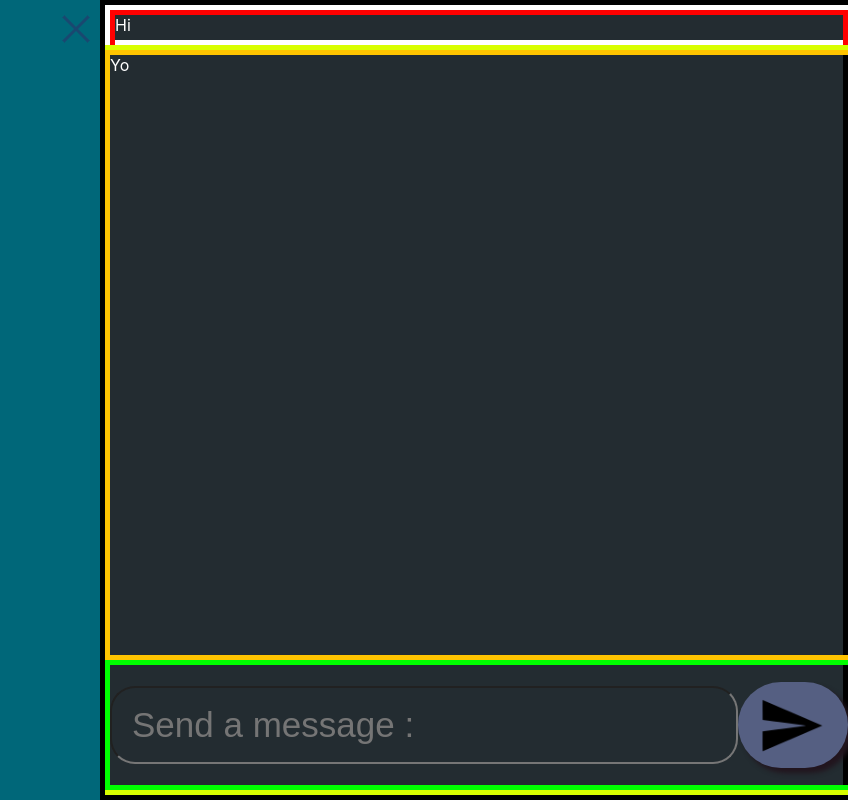
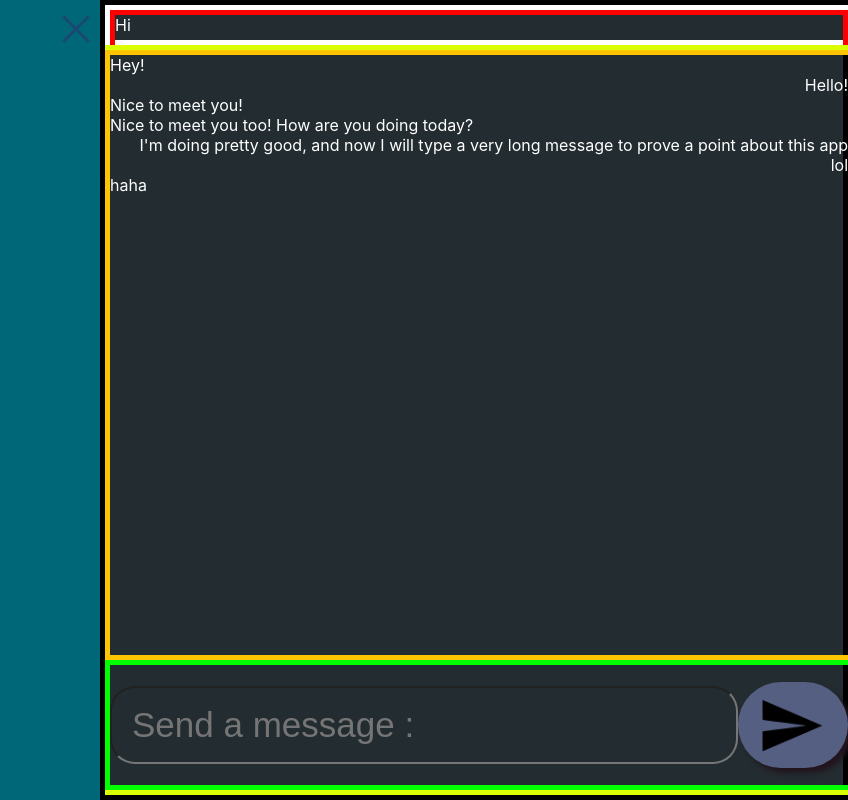
Before and after one commit to Bamboozle-jpg/ACMHacks2023, a React (Create React App) app: page /8 in a window 1280 px wide. Shown: the whole page, without its empty margins (432-1280 px from the left). Built offline with nearby package versions, Linux system fonts and the light colour scheme; no server answers.

Commit message:
set up chats maybe

```diff
--- a/src/pages/Chat.jsx
+++ b/src/pages/Chat.jsx
@@ -17,6 +17,9 @@ function Chat() {
     function hideSidebar() {
         setHide(true)
     }
+
+    const currentPerson = [true, false, true, true, false, false, true, true, false, false, true, true]
+    const messageContent = ["Hey!", "Hello!", "Nice to meet you!", "Nice to meet you too! How are you doing today?", "I'm doing pretty good, and now I will type a very long message to prove a point about this app", "lol", "haha"]
 
     return (
         <div>
@@ -43,7 +46,62 @@ function Chat() {
                     <div class="chatMessagesAndSenderWrapper">
 
                         <div class="chatMessages">
-                            Yo
+                            { currentPerson[0] ?
+                                <div class="chatFromOther">
+                                    {messageContent[0]}
+                                </div> :
+                                <div class="chatFromSender">
+                                    {messageContent[0]}
+                                </div>
+                            }
+                            { currentPerson[1] ?
+                                <div class="chatFromOther">
+                                    {messageContent[1]}
+                                </div> :
+                                <div class="chatFromSender">
+                                    {messageContent[1]}
+                                </div>
+                            }
+                            { currentPerson[2] ?
+                                <div class="chatFromOther">
+                                    {messageContent[2]}
+                                </div> :
+                                <div class="chatFromSender">
+                                    {messageContent[2]}
+                                </div>
+                            }
+                            { currentPerson[3] ?
+                                <div class="chatFromOther">
+                                    {messageContent[3]}
+                                </div> :
+                                <div class="chatFromSender">
+                                    {messageContent[3]}
+                                </div>
+                            }
+                            { currentPerson[4] ?
+                                <div class="chatFromOther">
+                                    {messageContent[4]}
+                                </div> :
+                                <div class="chatFromSender">
+                                    {messageContent[4]}
+                                </div>
+                            }
+                            { currentPerson[5] ?
+                                <div class="chatFromOther">
+                                    {messageContent[5]}
+                                </div> :
+                                <div class="chatFromSender">
+                                    {messageContent[5]}
+                                </div>
+                            }
+                            { currentPerson[6] ?
+                                <div class="chatFromOther">
+                                    {messageContent[6]}
+                                </div> :
+                                <div class="chatFromSender">
+                                    {messageContent[6]}
+                                </div>
+                            }
                         </div>
                         <div class="chatSender">
                             <input class="chatTextInput" type="text" placeholder="Send a message :"></input>
--- a/src/pages/chat.css
+++ b/src/pages/chat.css
@@ -81,3 +81,11 @@
     background:rgb(35, 44, 49);
     border-radius: 25px;
 }
+
+.chatFromOther {
+    justify-self: left;
+}
+
+.chatFromSender {
+    justify-self: right;
+}
```
